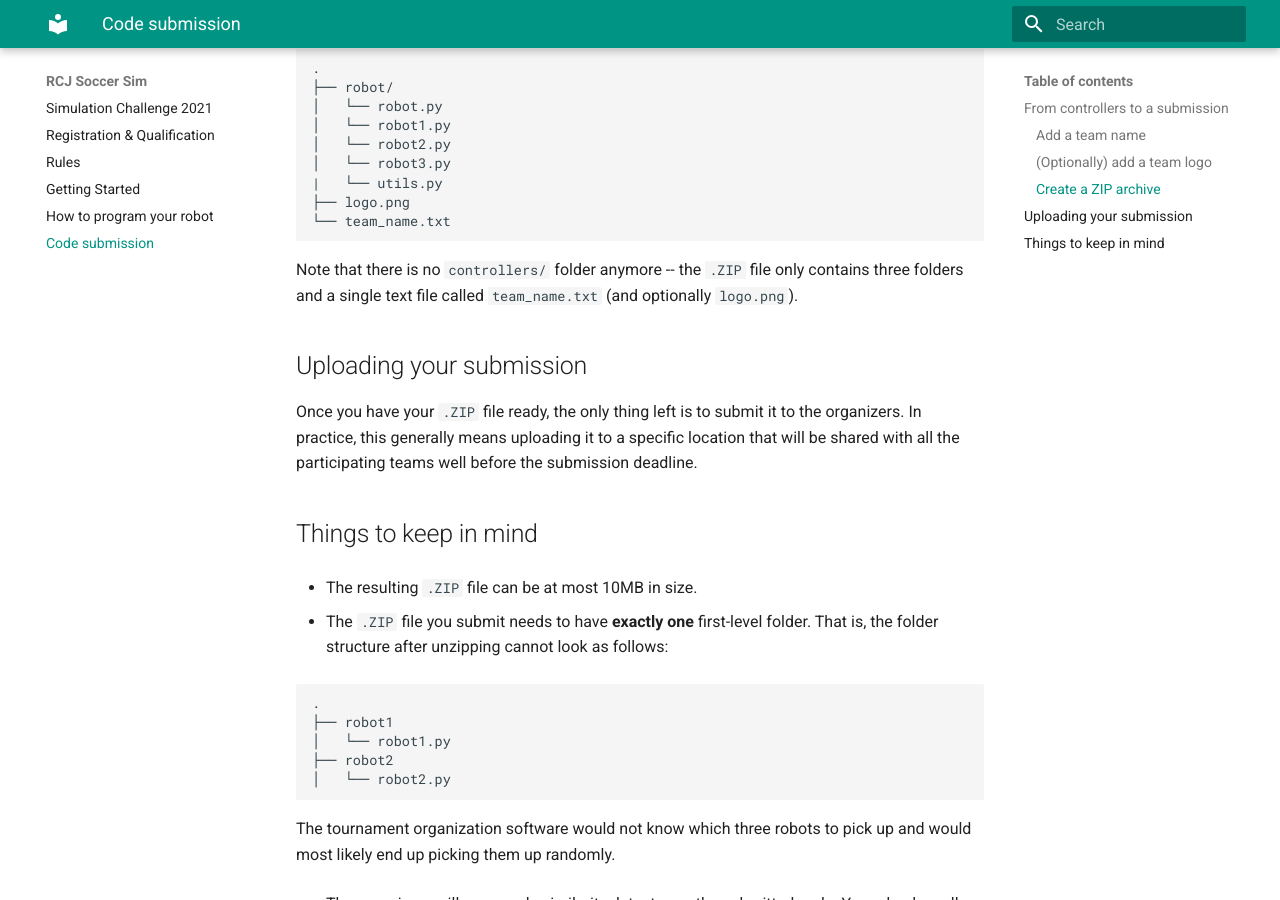
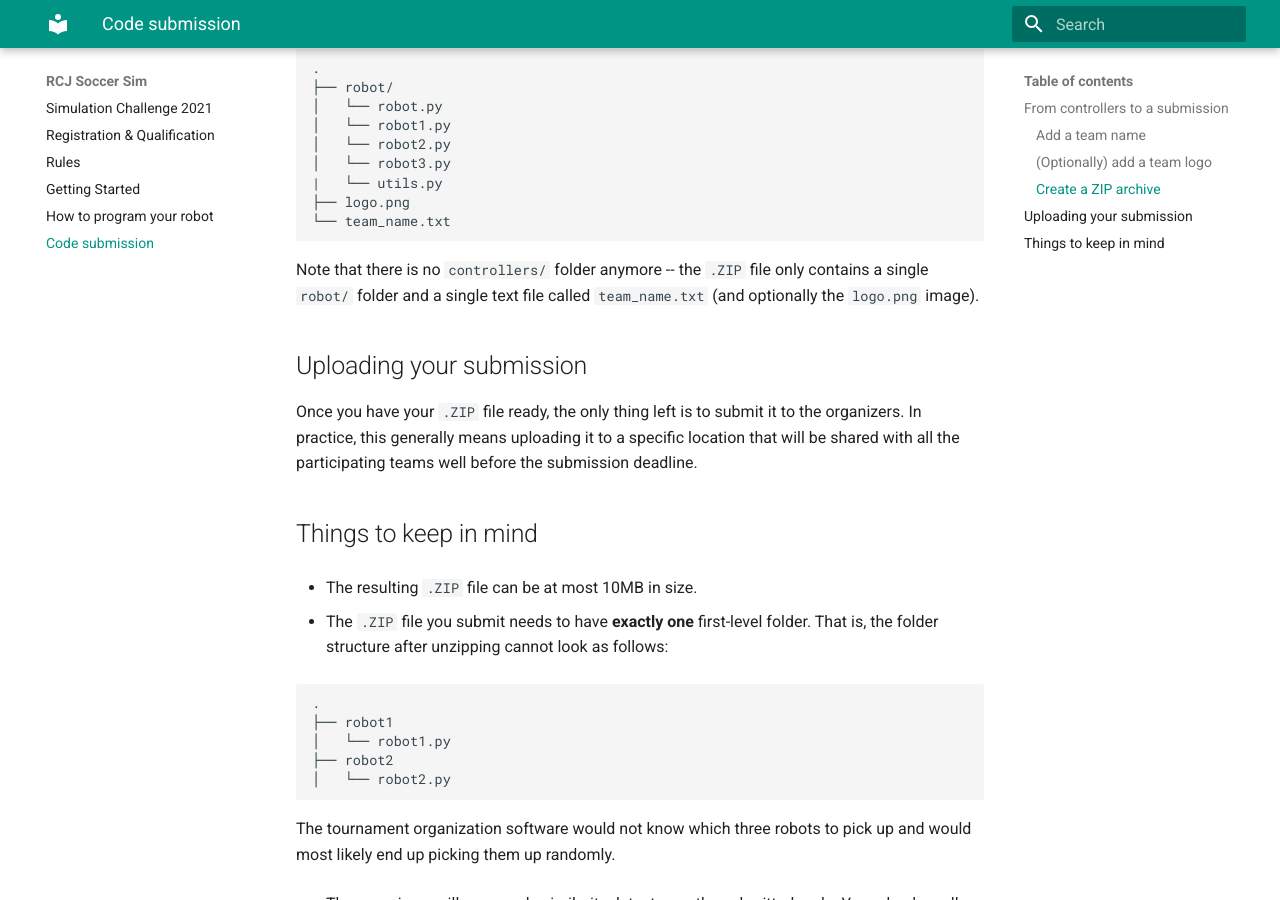
Before and after one commit to robocup-junior/rcj-soccersim, an MkDocs documentation site: the page built from docs/docs/code_submission.md, in a window 1280 px wide and 900 px high, scrolled down 1705 px. Built offline with MkDocs 1.6.1 and Material for MkDocs 9.7.7, drawn with Linux system fonts in a browser that asks for light colours.

Commit message:
fix: code_submission.md
* Ditch the mention of three folders which is no longer relevant.

Signed-off-by: mr.Shu <mr@shu.io>

````diff
--- a/docs/docs/code_submission.md
+++ b/docs/docs/code_submission.md
@@ -97,8 +97,8 @@ as follows:
 ```
 
 Note that there is no `controllers/` folder anymore -- the `.ZIP` file only
-contains three folders and a single text file called `team_name.txt` (and
-optionally `logo.png`).
+contains a single `robot/` folder and a single text file called `team_name.txt`
+(and optionally the `logo.png` image).
 
 ## Uploading your submission
 
````
